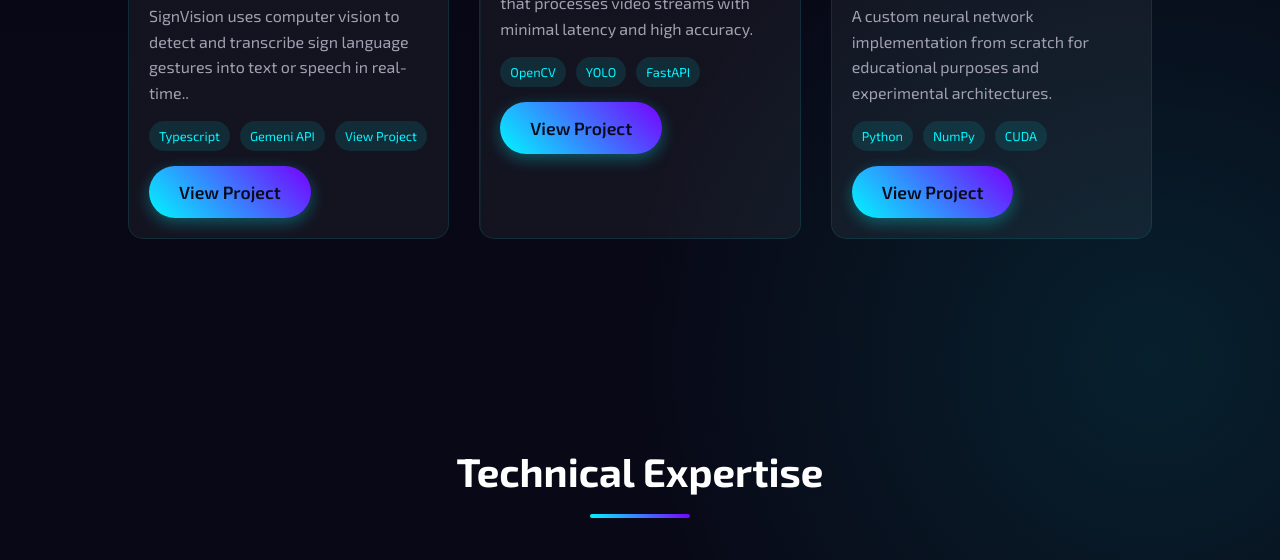
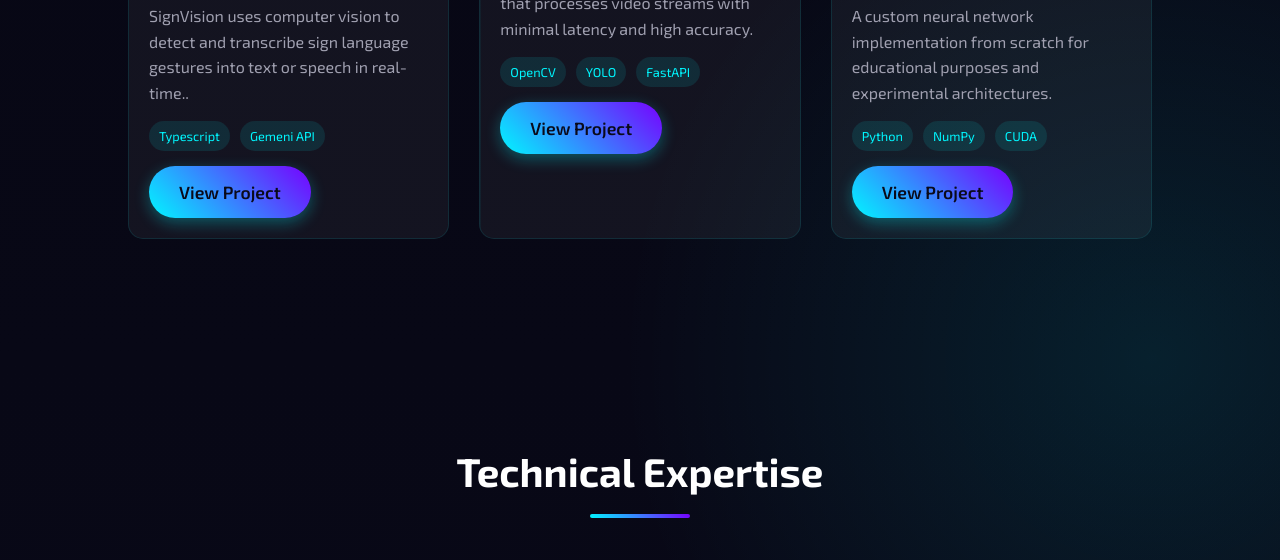
Before and after one commit to ily6ix/portfolio-website, a plain HTML site: page templates/index.html in a window 1280 px wide. Shown: the part 2040-2600 px from the top of the page. Drawn offline with nearby package versions, Linux system fonts and the light colour scheme.

Commit message:
Update index.html

```diff
--- a/templates/index.html
+++ b/templates/index.html
@@ -596,9 +596,9 @@
                     <div class="project-tags">
                         <span>Typescript</span>
                         <span>Gemeni API</span>
-                        <span><a href="https://github.com/ily6ix"></a>View Project</a></span>
+
                     </div>
-                    <a href="#" class="btn">View Project</a>
+                    <a href="https://github.com/ily6ix/" class="btn">View Project</a>
                 </div>
             </div>
             <div class="project-card">
```
